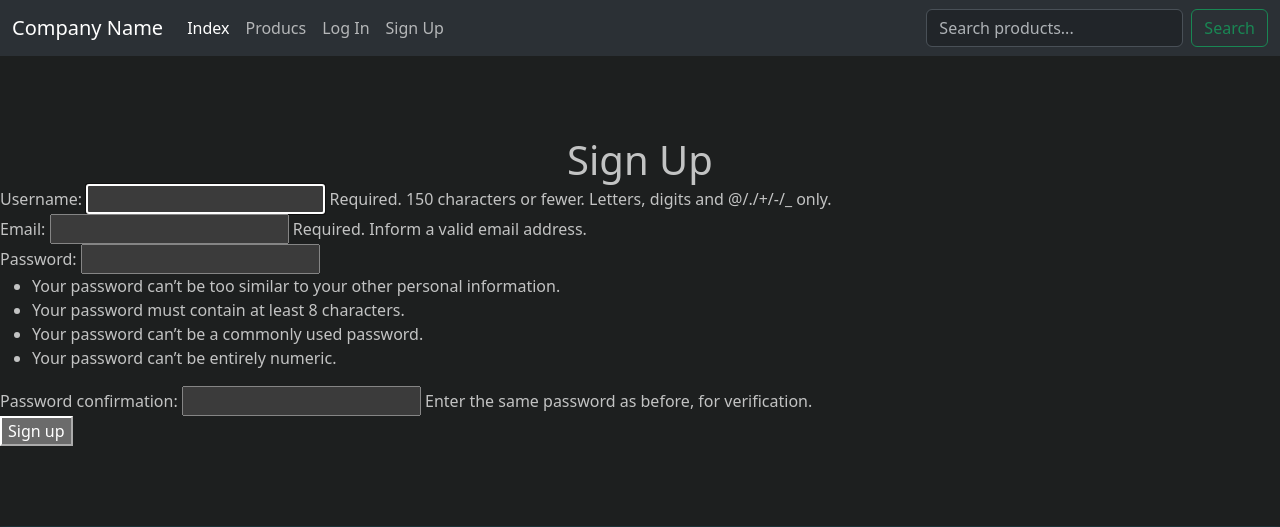
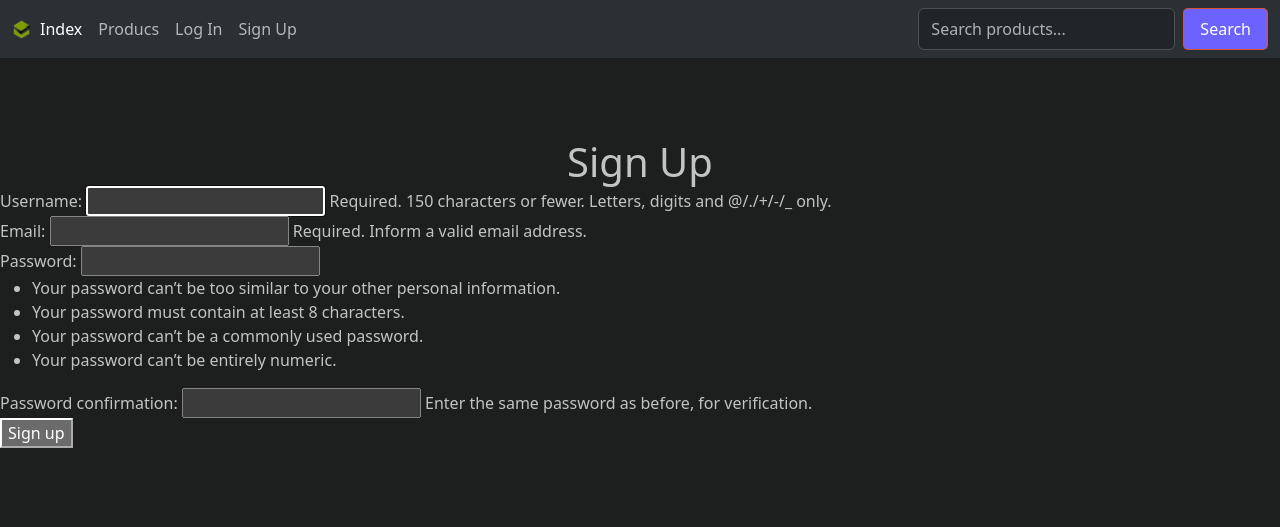
Before and after one commit to ByteRaider/Django-Inventory, a Django app: page /signup/ in a window 1280 px wide. Shown: the top 527 px of the page. Run offline with Django 5.2, Linux system fonts and the light colour scheme.

Commit message:
Add icon to navbar

```diff
--- a/inventory/templates/inventory/base.html
+++ b/inventory/templates/inventory/base.html
@@ -1,5 +1,4 @@
 <!DOCTYPE html>
-{% load static %}
 <html lang="en" data-bs-theme="dark">
   <head>
     <!-- Required meta tags -->
@@ -15,12 +14,14 @@
       integrity="sha384-SZXxX4whJ79/gErwcOYf+zWLeJdY/qpuqC4cAa9rOGUstPomtqpuNWT9wdPEn2fk"
       crossorigin="anonymous"
     />
+    <!-- favicon -->
+    {% load static %}
+    <link rel="icon" type="image/x-icon" href="{% static 'img/favico.ico' %}" />
     <!-- Custom CSS -->
     <link rel="stylesheet" href="{% static 'css/styles.css' %}" />
     <title>inventory System: {% block title %} {% endblock %}</title>
   </head>
   <body>
-    {% block stylesheet %} {% endblock %}
     <navbar>
       {% include 'inventory/components/navbar.html' %}
     </navbar>
--- a/inventory/templates/inventory/components/navbar.html
+++ b/inventory/templates/inventory/components/navbar.html
@@ -1,7 +1,9 @@
-
+{% load static %}
 <nav class="navbar navbar-expand-lg bg-body-tertiary static-top">
     <div class="container-fluid">
-      <a class="navbar-brand" href="#">Company Name</a>
+      <!--navbar logo -->
+      <img class="navIcon"  src="{% static 'img/icon.png' %}" />
+
       <button class="navbar-toggler" type="button" data-bs-toggle="collapse" data-bs-target="#navbarSupportedContent" aria-controls="navbarSupportedContent" aria-expanded="false" aria-label="Toggle navigation">
         <span class="navbar-toggler-icon"></span>
       </button>
--- a/static/css/styles.css
+++ b/static/css/styles.css
@@ -31,10 +31,12 @@ h3 {
 p {
   margin: 0;
 }
-
-img {
-  width: 100%;
-  height: auto;
+.navIcon {
+  width: 20px;
+}
+.heroIcon {
+  width: 150px;
+  margin: 0 auto;
 }
 
 section {
@@ -43,7 +45,13 @@ section {
   background-color: var(--secondary-color);
   color: var(--primary-font-color);
 }
-
+.btn {
+  padding: 0.5rem 1rem;
+  border-radius: 5px;
+  background-color: var(--primary-accent-color);
+  color: white;
+  border: 1px solid var(--secondary-accent-color);
+}
 a {
   text-decoration: none;
 }
@@ -66,3 +74,15 @@ a:hover {
   border: 1px solid green;
   overflow: hidden;
 }
+@media screen and (max-width: 768px) {
+  h1 {
+    font-size: 5rem;
+  }
+  h2 {
+    font-size: 3.5rem;
+  }
+
+}
+.heroIcon {
+  width: 50px;
+}
```
Also changed, not shown: inventory/templates/index.html (+43 -8 lines).
